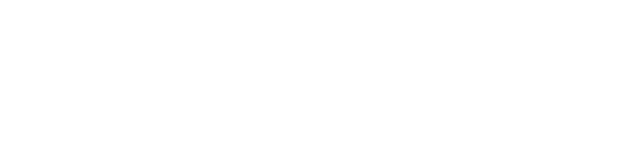
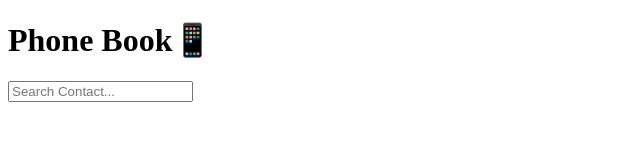
Before and after one commit to GitanjaliSase/Assignment-36, a plain HTML site: page index.html in a window 1280 px wide. Shown: the whole page, without its empty margins (0-640 px from the left). Drawn offline with Linux system fonts and the light colour scheme.

Commit message:
input text add

```diff
--- a/index.html
+++ b/index.html
@@ -3,9 +3,14 @@
 <head>
     <meta charset="UTF-8">
     <meta name="viewport" content="width=device-width, initial-scale=1.0">
-    <title>Document</title>
+    <title>PhoneBook</title>
 </head>
 <body>
+    <h1>Phone Book📱</h1>
+    <div class="p-container">
+        <div class="search-input">
+            <input type="text" id="search" placeholder="Search Contact...">
 
+    </div>
 </body>
 </html>
```
